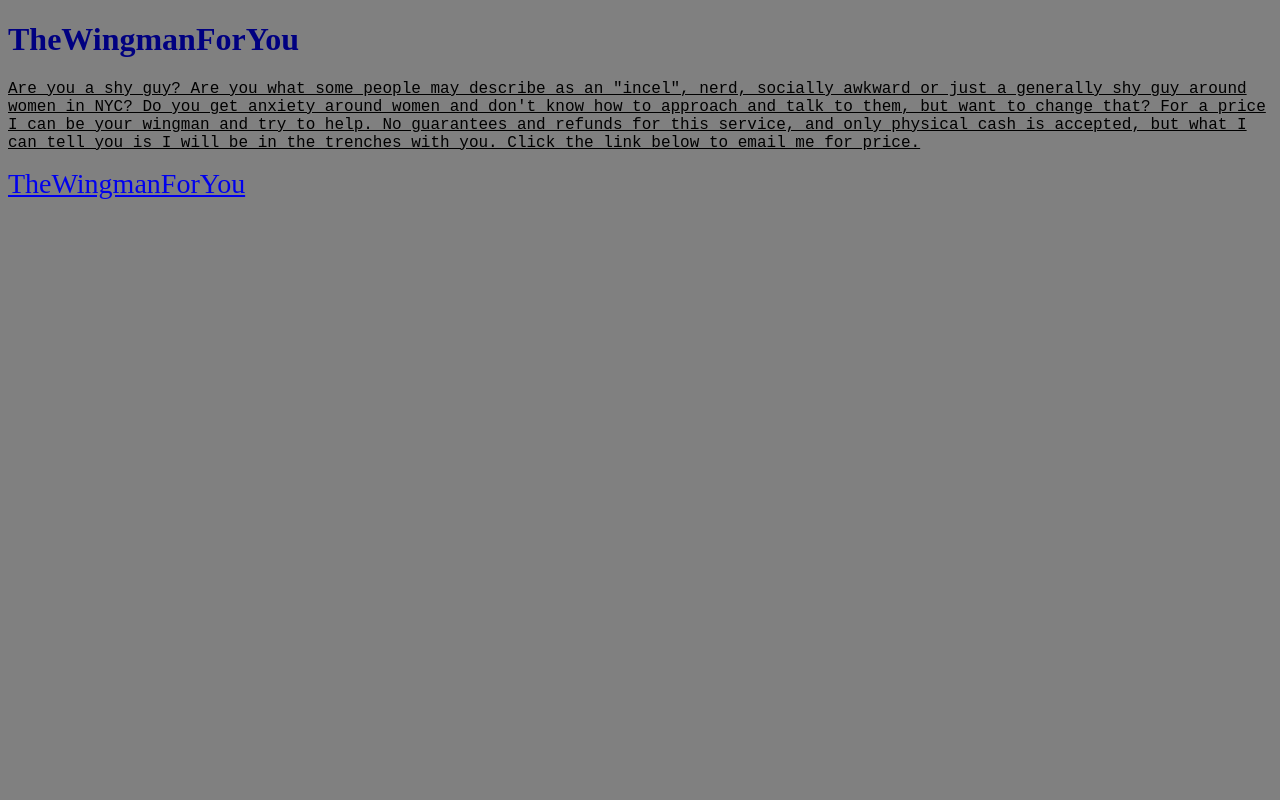
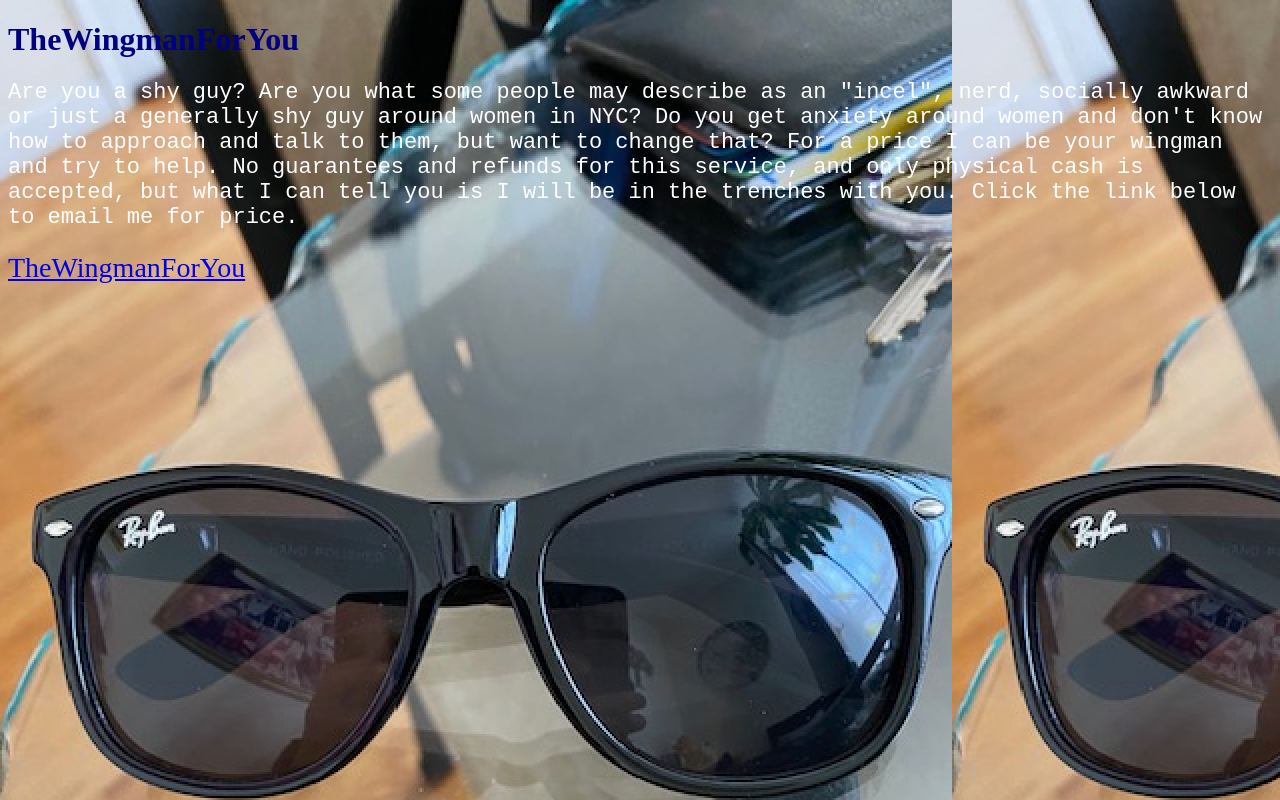
Before and after one commit to IAmTheUserOfThisAccount/TheWingmanForYou.github.io, a plain HTML site: page index.html in a window 1280 px wide. Drawn offline with Linux system fonts and the light colour scheme.

Commit message:
adjustments

```diff
--- a/styles.css
+++ b/styles.css
@@ -1,5 +1,5 @@
 body {
-    background-color: gray;
+    background-image: URL('./assets/Style_Shades.png');
 }
 
 .headingOne {
@@ -8,9 +8,8 @@ body {
 }
 
 .boxPitch p {
-    color: maroon;
-    text-decoration: underline;
-    color: black;
+    color: white;
+    font-size: 22px;
     font-family: 'Courier New', monospace;
 }
 
```
